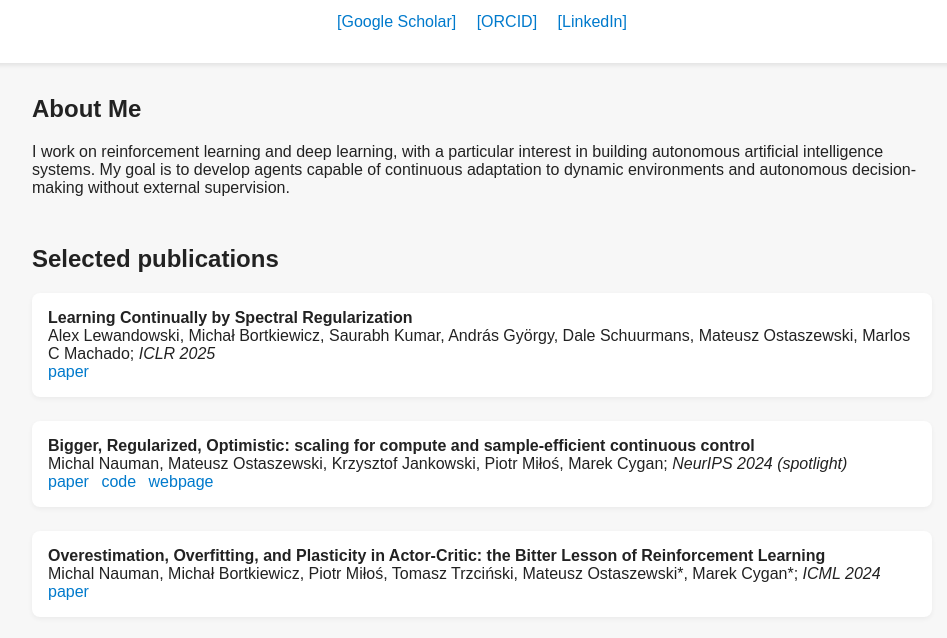
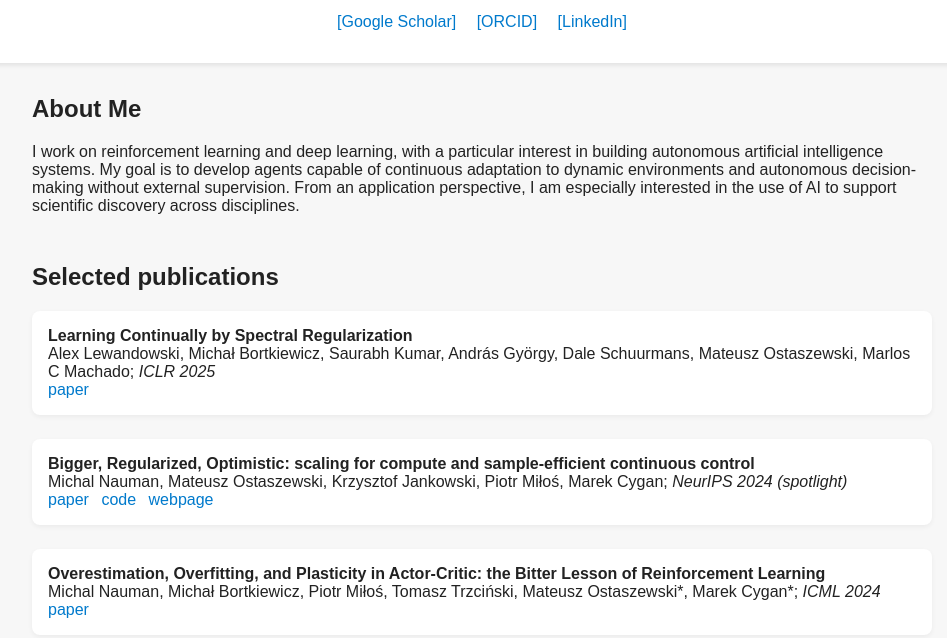
Before and after one commit to MateuszOstaszewski/MateuszOstaszewski.github.io, a plain HTML site: page index.html in a window 1280 px wide. Shown: the part 106-744 px from the top of the page, without its empty margins (158-1105 px from the left). Drawn offline with Linux system fonts and the light colour scheme.

Commit message:
Update index.html

```diff
--- a/index.html
+++ b/index.html
@@ -72,6 +72,7 @@
       <p>
         I work on reinforcement learning and deep learning, with a particular interest in building autonomous artificial intelligence systems.
         My goal is to develop agents capable of continuous adaptation to dynamic environments and autonomous decision-making without external supervision.
+        From an application perspective, I am especially interested in the use of AI to support scientific discovery across disciplines.
       </p>
     </div>
 
```
